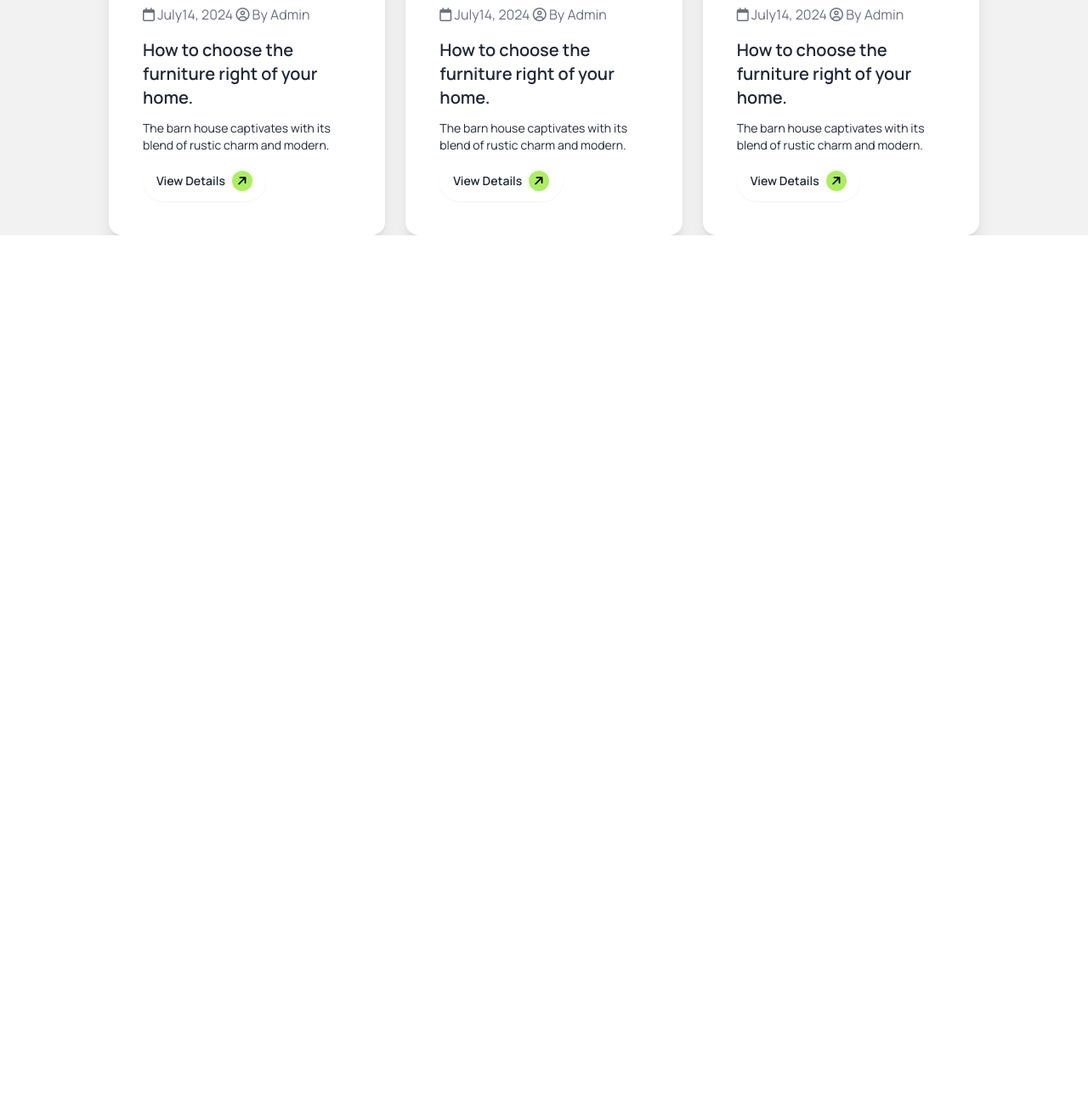
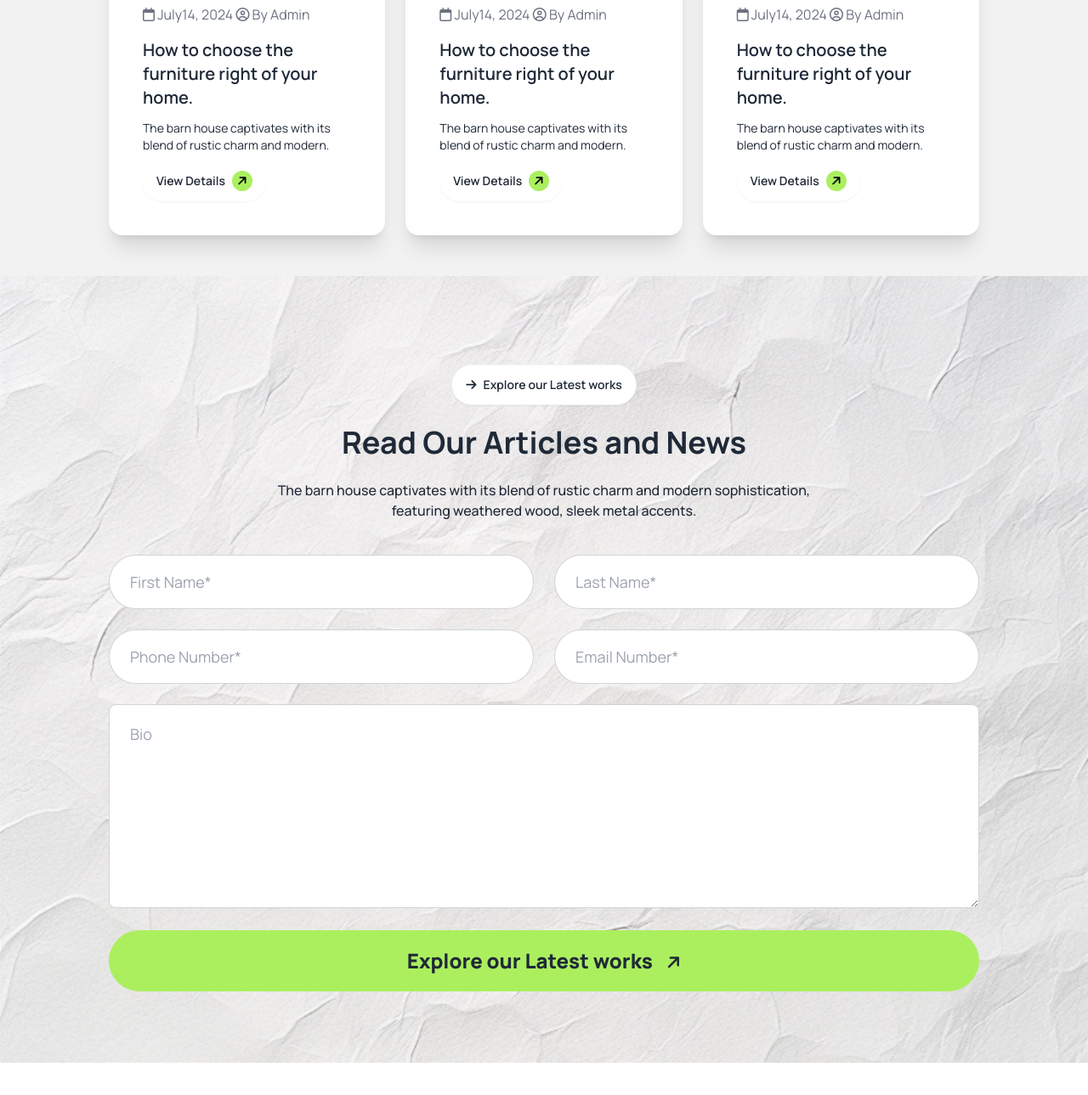
Before and after one commit to asif2241/b10a3, a plain HTML site: page index.html in a window 1280 px wide. Shown: the part 3177-4466 px from the top of the page at 85% size. Before the commit the page ends 3454 px from the top, so only its background shows below. Drawn offline with nearby package versions, Linux system fonts and the light colour scheme.

Commit message:
form section done

```diff
--- a/index.html
+++ b/index.html
@@ -27,6 +27,9 @@
           },
           fontFamily: {
             Manrope: "Manrope",
+          },
+          backgroundImage: {
+            form_bg: "url('./images/bg.jpg')"
           }
         }
       }
@@ -396,6 +399,51 @@
         </div>
       </div>
     </section>
+
+    <!-- form section -->
+    <section class="lg:my-12 my-8">
+
+  <div class="hero block "
+  style="background-image: url('./images/bg.jpg');">
+  <div class="lg:w-4/5 w-11/12 mx-auto py-16">
+
+  <div class="text-center lg:my-10 my-6 lg:space-y-6 space-y-3">
+    <div class="btn bg-[#FFFFFF] rounded-3xl py-2">
+      <p><span><i class="fa-solid fa-arrow-right mr-2"></i></span>Explore our Latest works</p>
+    </div>
+    <h2 class="text-4xl font-bold">Read Our Articles and News</h2>
+    <p class="font-medium">The barn house captivates with its blend of rustic charm and modern sophistication,
+      <br>
+      featuring weathered wood, sleek metal accents.</p>
+  </div>
+  <!-- input -->
+  <div class="grid lg:grid-cols-2 grid-cols-1 gap-6 w-full">
+ <div class="">
+  <input type="text" placeholder="First Name*" class="input input-bordered input-lg w-full rounded-[64px] " />
+ </div>
+ <div>
+  <input type="text" placeholder="Last Name*" class="input input-bordered input-lg w-full rounded-[64px]" />
+ </div>
+ <div>
+  <input type="text" placeholder="Phone Number*" class="input input-bordered input-lg w-full rounded-[64px]" />
+ </div>
+ <div>
+  <input type="text" placeholder="Email Number*" class="input input-bordered input-lg w-full rounded-[64px]" />
+ </div>
+ <!-- text area -->
+ <div class=" col-span-2">
+  <textarea
+  placeholder="Bio"
+  class="textarea textarea-bordered textarea-lg w-full h-60"></textarea>
+ </div>
+  </div>
+    <!-- btn -->
+     <button class="w-full bg-[#ABEF5F] rounded-[64px] px-3 py-5 my-5">
+      <p><span class="font-extrabold text-2xl ">Explore our Latest works</span><span><i class="fa-solid fa-arrow-right ml-4 text-xl  rotate-[-45deg]"></i></span></p>
+     </button>
+  </div>
+</div>
+    </section>
   </main>
 </body>
 
```
